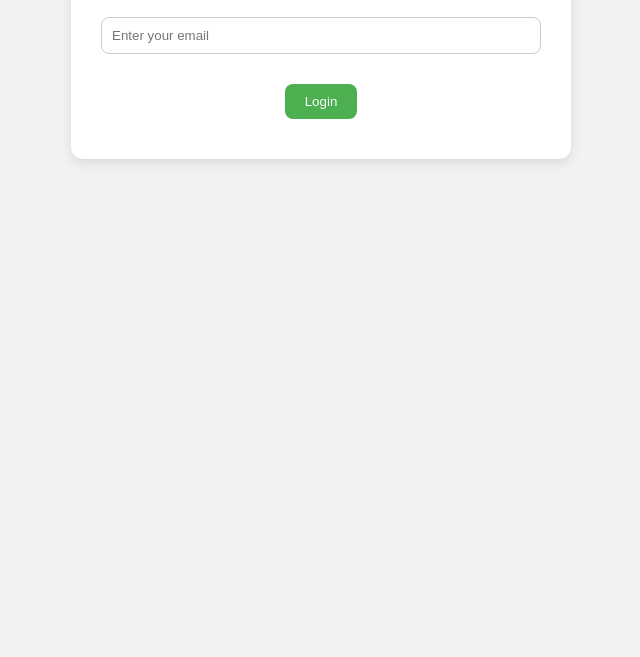
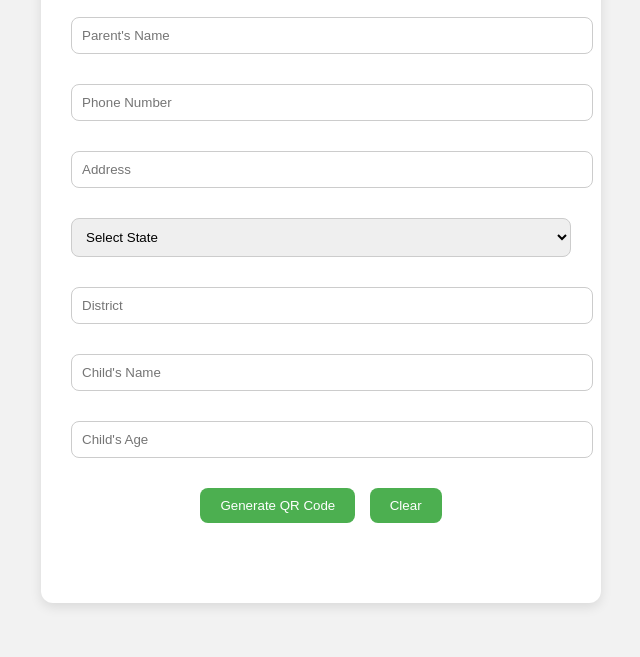
Before and after one commit to kushalgowda366/parently-qr, a plain HTML site: page index.html in a window 1280 px wide. Shown: the part 143-800 px from the top of the page, without its empty margins (319-959 px from the left). Drawn offline with Linux system fonts and the light colour scheme.

Commit message:
index.html

```diff
--- a/index.html
+++ b/index.html
@@ -5,9 +5,6 @@
   <title>Parently – Child Safety QR Generator</title>
   <script src="https://cdn.jsdelivr.net/npm/qrcodejs/qrcode.min.js"></script>
   <style>
-    * {
-      box-sizing: border-box;
-    }
     body {
       font-family: Arial, sans-serif;
       background: #f2f2f2;
@@ -57,15 +54,8 @@
 </head>
 <body>
 
-  <!-- Login Section -->
-  <div class="container" id="loginSection">
-    <h1>Parently Login</h1>
-    <input type="email" id="userEmail" placeholder="Enter your email" required />
-    <button onclick="login()">Login</button>
-  </div>
-
   <!-- Form Section -->
-  <div class="container hidden" id="formSection">
+  <div class="container" id="formSection">
     <h1>Enter Child & Parent Info</h1>
     <form id="infoForm" onsubmit="event.preventDefault(); generateQRCode();">
       <input type="text" id="parentName" placeholder="Parent's Name" required />
@@ -74,9 +64,43 @@
 
       <select id="state" required>
         <option value="">Select State</option>
-        <option value="Andhra Pradesh">Andhra Pradesh</option>
-        <option value="Arunachal Pradesh">Arunachal Pradesh</option>
-        <!-- Add all other states here -->
+        <!-- List of all Indian states and union territories -->
+        <option>Andhra Pradesh</option>
+        <option>Arunachal Pradesh</option>
+        <option>Assam</option>
+        <option>Bihar</option>
+        <option>Chhattisgarh</option>
+        <option>Goa</option>
+        <option>Gujarat</option>
+        <option>Haryana</option>
+        <option>Himachal Pradesh</option>
+        <option>Jharkhand</option>
+        <option>Karnataka</option>
+        <option>Kerala</option>
+        <option>Madhya Pradesh</option>
+        <option>Maharashtra</option>
+        <option>Manipur</option>
+        <option>Meghalaya</option>
+        <option>Mizoram</option>
+        <option>Nagaland</option>
+        <option>Odisha</option>
+        <option>Punjab</option>
+        <option>Rajasthan</option>
+        <option>Sikkim</option>
+        <option>Tamil Nadu</option>
+        <option>Telangana</option>
+        <option>Tripura</option>
+        <option>Uttar Pradesh</option>
+        <option>Uttarakhand</option>
+        <option>West Bengal</option>
+        <option>Andaman and Nicobar Islands</option>
+        <option>Chandigarh</option>
+        <option>Dadra and Nagar Haveli and Daman and Diu</option>
+        <option>Delhi</option>
+        <option>Jammu and Kashmir</option>
+        <option>Ladakh</option>
+        <option>Lakshadweep</option>
+        <option>Puducherry</option>
       </select>
 
       <input type="text" id="district" placeholder="District" required />
@@ -85,39 +109,13 @@
       <button type="submit">Generate QR Code</button>
       <button type="button" onclick="clearForm()">Clear</button>
     </form>
+
     <div id="qrcode"></div>
     <p id="qrLabel" class="hidden">Scan this QR code for emergency contact info.</p>
     <button class="hidden" id="downloadBtn" onclick="downloadQRCode()">Download QR Code</button>
   </div>
 
   <script>
-    // Check if URL has parameters and skip login if true
-    const params = new URLSearchParams(window.location.search);
-    if (params.has("parentName")) {
-      document.getElementById("loginSection").classList.add("hidden");
-      document.getElementById("formSection").classList.remove("hidden");
-
-      // Pre-fill form fields with data from URL parameters
-      document.getElementById("parentName").value = params.get("parentName");
-      document.getElementById("phone").value = params.get("phone");
-      document.getElementById("address").value = params.get("address");
-      document.getElementById("state").value = params.get("state");
-      document.getElementById("district").value = params.get("district");
-      document.getElementById("childName").value = params.get("childName");
-      document.getElementById("age").value = params.get("age");
-    }
-
-    function login() {
-      const email = document.getElementById("userEmail").value.trim();
-      const emailRegex = /^[^\s@]+@[^\s@]+\.[^\s@]+$/;
-      if (!emailRegex.test(email)) {
-        alert("Please enter a valid email address.");
-        return;
-      }
-      document.getElementById("loginSection").classList.add("hidden");
-      document.getElementById("formSection").classList.remove("hidden");
-    }
-
     function generateQRCode() {
       const parentName = document.getElementById("parentName").value.trim();
       const phone = document.getElementById("phone").value.trim();
@@ -132,11 +130,15 @@
         return;
       }
 
-      const baseUrl = "https://kushalgowda366.github.io/parently-qr/view.html"; // Your hosted URL
+      // ✅ Your hosted view.html URL
+      const baseUrl = "https://kushalgowda366.github.io/parently-qr/view.html";
+
       const query = new URLSearchParams({
         parentName,
         phone,
-        address: `${address}, ${district}, ${state}`,
+        address,
+        district,
+        state,
         childName,
         age
       }).toString();
```
